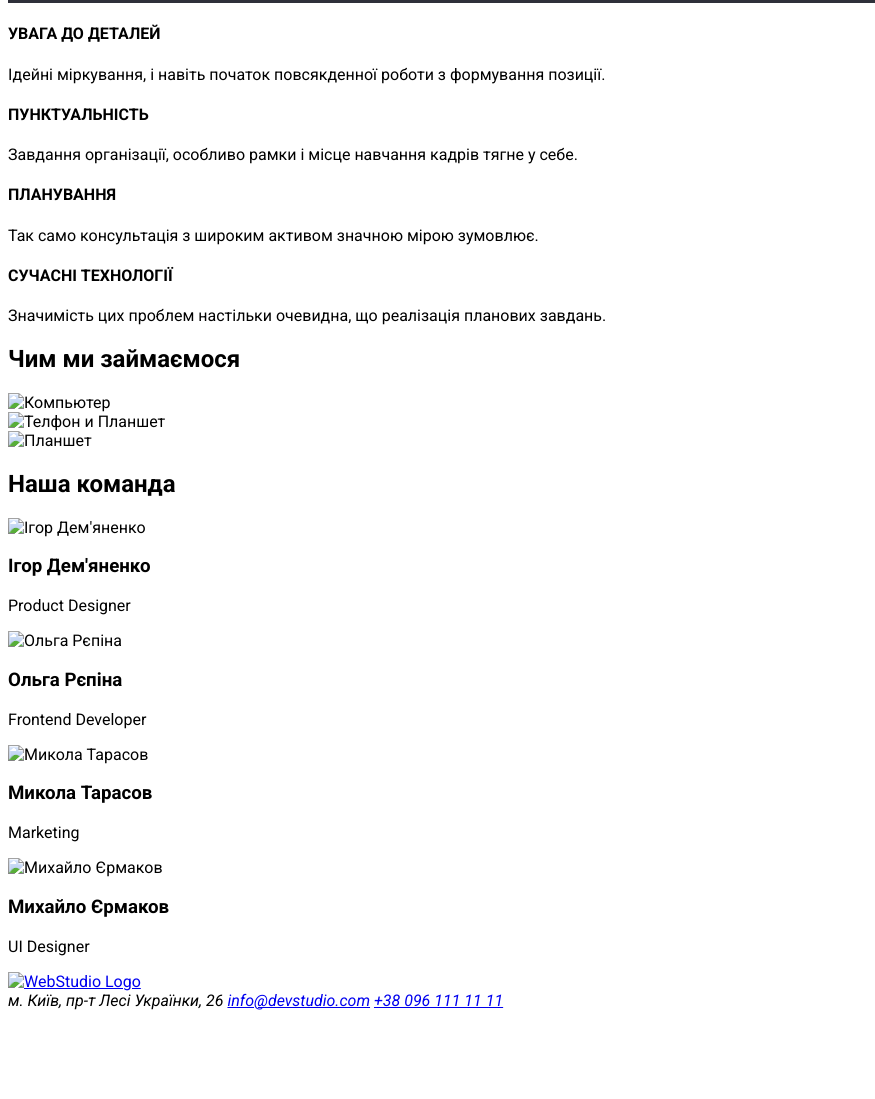
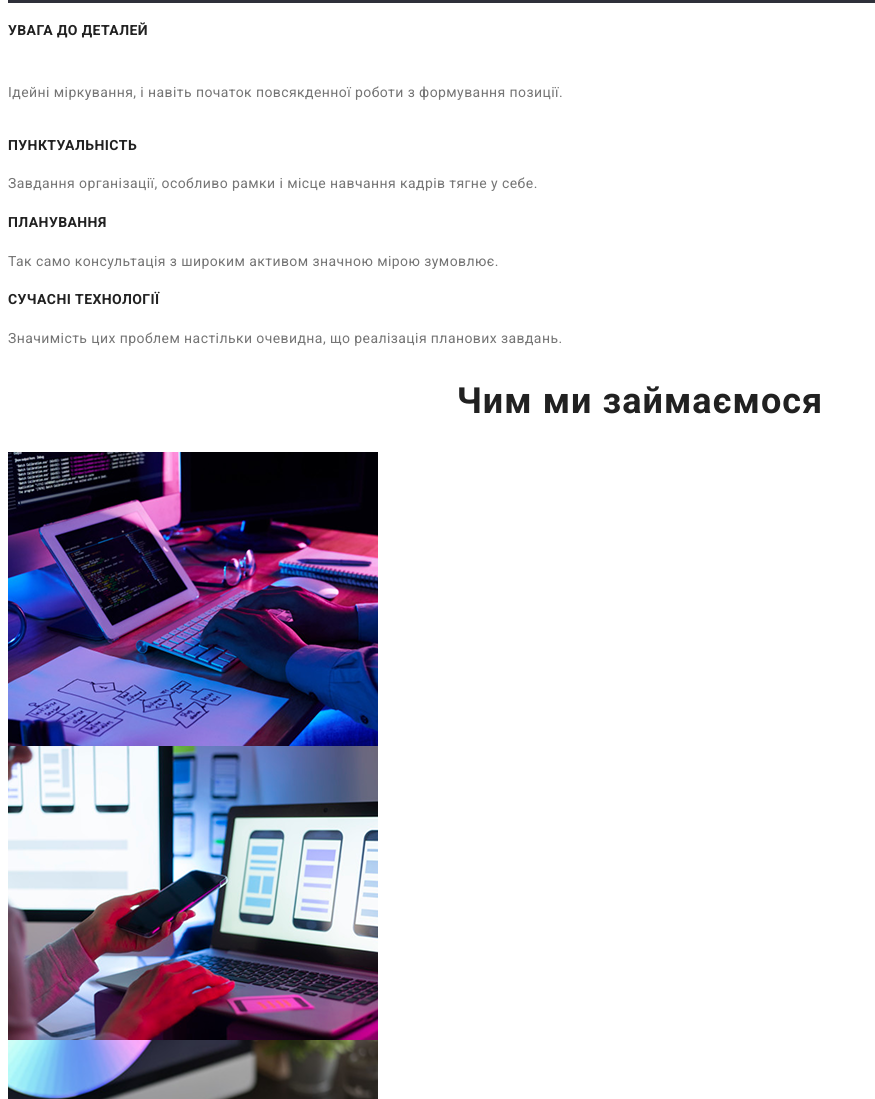
Before and after one commit to Loran2207/goit-markup-hw-02, a plain HTML site: page index.html in a window 1280 px wide. Shown: the part 656-1755 px from the top of the page, without its empty margins (0-875 px from the left). Before the commit the page ends 1674 px from the top, so only its background shows below. Drawn offline with Linux system fonts and the light colour scheme.

Commit message:
Added CSS for all blocks

```diff
--- a/css/styles.css
+++ b/css/styles.css
@@ -3,8 +3,11 @@
     --text-white: #ffffff;
     --text-brand: #2196F3;
     --text-secodnary: #757575;
+    --text-tertiary: #ACACB0;
     --backgroud-gray: #2F303A;
+    --backgroud-lightgray: #F5F4FA;;
     --foregroud-primary:#2196F3;
+    --foregroud-white:#ffffff;
 
 }
 
@@ -34,8 +37,12 @@ body {
 .nav-item{
     color: var(--text-primary);
     text-decoration: none;
+
+    font-size: 14px;
+    font-style: normal;
     font-weight: 500;
-    font-size: 14px;
+    line-height: normal;
+    letter-spacing: 0.28px;
 }
 
 .nav-item:hover{
@@ -50,9 +57,11 @@ body {
 .contact-item{
     text-decoration: none;
     color: var(--text-secodnary);
+    font-size: 14px;
+    font-style: normal;
     font-weight: 500;
-    font-size: 14px;
-    font-weight: 500;
+    line-height: normal;
+    letter-spacing: 0.28px;
 }
 
 .contact-item:hover{
@@ -73,10 +82,14 @@ body {
 .hero-title{
     color: var(--text-white);
     text-align: center;
+    font-family: Roboto;
     font-size: 44px;
+    font-style: normal;
+    font-weight: 900;
+    line-height: 60px; /* 136.364% */
+    letter-spacing: 2.64px;
     text-transform: uppercase;
     width: 696px;
-    font-weight: 900;
 }
 
 .hero-button{
@@ -84,9 +97,119 @@ body {
     width: 216px;
     background-color:var(--foregroud-primary);
     color:var(--text-white);
-    font-size: 16px;
     font-weight: 700;
     text-align: center;
     border-radius: 4px;
     font-weight: 700;
+font-size: 16px;
+font-style: normal;
+font-weight: 700;
+line-height: 30px; /* 187.5% */
+letter-spacing: 0.96px;
 }
+
+.hero-button:hover{
+    opacity: 80%;
+}
+
+.feature-list{
+    display: flex;
+    flex-direction: column;
+    gap: 10px;
+
+}
+
+
+.feature-title{
+    color: var(--text-primary);
+    font-size: 14px;
+    font-style: normal;
+font-weight: 700;
+line-height: normal;
+letter-spacing: 0.42px;
+text-transform: uppercase;
+height: auto;
+display: block;
+}
+
+.feature-description{
+    color: var(--text-secodnary);
+font-size: 14px;
+font-style: normal;
+font-weight: 400;
+line-height: 24px;
+letter-spacing: 0.42px;
+}
+
+h2{
+    color:var(--text-primary);
+text-align: center;
+font-size: 36px;
+font-style: normal;
+font-weight: 700;
+line-height: normal;
+letter-spacing: 1.08px;
+}
+
+.action-image{
+    width: 370px;
+height: 294px;
+flex-shrink: 0;
+}
+
+.team{
+    background-color: var(--backgroud-lightgray);
+}
+
+.member{
+    background-color: var(--foregroud-white);
+    box-shadow: 0px 1px 3px 0px rgba(0, 0, 0, 0.12), 0px 1px 1px 0px rgba(0, 0, 0, 0.14), 0px 2px 1px 0px rgba(0, 0, 0, 0.20);
+
+}
+
+.member-title{
+    color: var(--text-primary);
+text-align: center;
+font-size: 16px;
+font-style: normal;
+font-weight: 500;
+line-height: normal;
+letter-spacing: 0.48px;
+}
+
+.member-description{
+    color: var(--text-secodnary);
+text-align: center;
+font-size: 16px;
+font-style: normal;
+font-weight: 400;
+line-height: normal;
+letter-spacing: 0.48px;
+}
+
+.footer{
+    background-color: var(--backgroud-gray);
+}
+
+.footer-address{
+    color: var(--text-white);
+font-size: 14px;
+font-style: normal;
+font-weight: 400;
+line-height: 24px; /* 171.429% */
+letter-spacing: 0.42px;
+}
+
+.footer-item{
+    color: var(--text-tertiary);
+font-size: 14px;
+font-style: normal;
+font-weight: 400;
+line-height: 24px; /* 171.429% */
+letter-spacing: 0.42px;
+text-decoration: none;
+}
+
+.footer-item:hover{
+    color: var(--text-brand);
+}
--- a/index.html
+++ b/index.html
@@ -38,75 +38,76 @@
         </section>
 
         <!--Features-->
-        <section>
+        <section class="feature">
+
+            <div class="feature-list">
+                <h4 class="feature-title">УВАГА ДО ДЕТАЛЕЙ</h4>
+                <p class="feature-description">Ідейні міркування, і навіть початок повсякденної роботи з формування позиції.</p>
+            </div>
+
+            <div class="feature">
+                <h4 class="feature-title">ПУНКТУАЛЬНІСТЬ</h4>
+                <p class="feature-description">Завдання організації, особливо рамки і місце навчання кадрів тягне у себе.</p>
+            </div>
+
+            <div class="feature">
+                <h4 class="feature-title">ПЛАНУВАННЯ</h4>
+                <p class="feature-description">Так само консультація з широким активом значною мірою зумовлює.</p>
+            </div class="feature">
 
             <div>
-                <h4>УВАГА ДО ДЕТАЛЕЙ</h4>
-                <p>Ідейні міркування, і навіть початок повсякденної роботи з формування позиції.</p>
-            </div>
-
-            <div>
-                <h4>ПУНКТУАЛЬНІСТЬ</h4>
-                <p>Завдання організації, особливо рамки і місце навчання кадрів тягне у себе.</p>
-            </div>
-
-            <div>
-                <h4>ПЛАНУВАННЯ</h4>
-                <p>Так само консультація з широким активом значною мірою зумовлює.</p>
-            </div>
-
-            <div>
-                <h4>СУЧАСНІ ТЕХНОЛОГІЇ</h4>
-                <p>Значимість цих проблем настільки очевидна, що реалізація планових завдань.</p>
+                <h4 class="feature-title">СУЧАСНІ ТЕХНОЛОГІЇ</h4>
+                <p class="feature-description">Значимість цих проблем настільки очевидна, що реалізація планових завдань.</p>
             </div>
         </section>
 
           <!--Actions-->
-          <section>
+          <section class="actions">
             <h2>Чим ми займаємося</h2>
-            <div><img src="/goit-1/images/gallery1.png" alt="Компьютер"></div>
-            <div><img src="/goit-1/images/gallery2.png" alt="Телфон и Планшет"></div>
-            <div><img src="/goit-1/images/gallery3.png" alt="Планшет"></div>
+            <div class="action-image"><img src="./images/gallery1.png" alt="Компьютер"></div>
+            <div class="action-image"><img src="./images/gallery2.png" alt="Телфон и Планшет"></div>
+            <div class="action-image"><img src="./images/gallery3.png" alt="Планшет"></div>
         </section>
 
          <!--Team-->
-         <section>
+         <section class="team">
             <h2>Наша команда</h2>
 
-            <div>
-                <img src="/goit-1/images/member1.png" alt="Ігор Дем'яненко">
-                <h3>Ігор Дем'яненко</h3>
-                <p>Product Designer</p>
+            <div class="member">
+                <img src="./images/member1.png" alt="Ігор Дем'яненко">
+                <h3 class="member-title">Ігор Дем'яненко</h3>
+                <p class="member-description">Product Designer</p>
             </div>
 
             <div>
-                <img src="/goit-1/images/member2.png" alt="Ольга Рєпіна">
-                <h3>Ольга Рєпіна</h3>
-                <p>Frontend Developer</p>
+                <img src="./images/member2.png" alt="Ольга Рєпіна">
+                <h3 class="member-title">Ольга Рєпіна</h3>
+                <p class="member-description">Frontend Developer</p>
             </div>
 
             <div>
-                <img src="/goit-1/images/member3.png" alt="Микола Тарасов">
-                <h3>Микола Тарасов</h3>
-                <p>Marketing</p>
+                <img src="./images/member3.png" alt="Микола Тарасов">
+                <h3 class="member-title">Микола Тарасов</h3>
+                <p class="member-description">Marketing</p>
             </div>
 
             <div>
-                <img src="/goit-1/images/member4.png" alt="Михайло Єрмаков">
-                <h3>Михайло Єрмаков</h3>
-                <p>UI Designer</p>
+                <img src="./images/member4.png" alt="Михайло Єрмаков">
+                <h3 class="member-title">Михайло Єрмаков</h3>
+                <p class="member-description">UI Designer</p>
             </div>
 
          </section>
 
     </main>
 
-    <footer>
-        <a href="/"><img src="/goit-1/images/WebStudio.png" alt="WebStudio Logo"></a>
-        <address>
-            м. Київ, пр-т Лесі Українки, 26
-        <a href="mailto:info@devstudio.com">info@devstudio.com</a>
-        <a href="tel:+38 096 111 11 11">+38 096 111 11 11</a>
+    <footer class="footer">
+
+        <a class="logo" href="/"><img src="./images/logo-white.png" alt="WebStudio Logo"></a>
+        <address class="footer-list">
+            <p class="footer-address">м. Київ, пр-т Лесі Українки, 26</p>
+        <a class="footer-item" href="mailto:info@devstudio.com">info@devstudio.com</a>
+        <a class="footer-item" href="tel:+38 096 111 11 11">+38 096 111 11 11</a>
         </address>
 
      </footer>
```
Also changed, not shown: images/logo-white.png (added).
